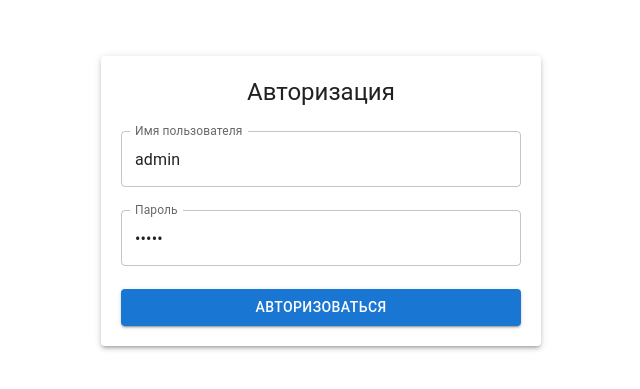
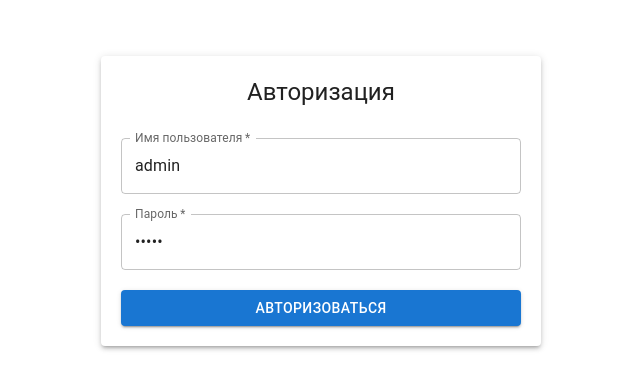
Before and after one commit to 0chuhh/help-desk-frontend, a React (Create React App) app: page /login in a window 1280 px wide. Shown: the part 199-588 px from the top of the page, without its empty margins (319-959 px from the left). Built offline with nearby package versions, Linux system fonts and the light colour scheme; what quill-magic-url would draw is missing.

Commit message:
(fix) navigate if user authentificated (add) error text on auth rejection

```diff
--- a/src/pages/login.tsx
+++ b/src/pages/login.tsx
@@ -1,65 +1,87 @@
-import {Button, Paper, Typography} from '@mui/material'
-import CustomInput from 'component/ui/custom-input'
-import Gap from 'component/ui/gap'
-import {useAppDispatch} from 'hooks/redux'
-import React, {useState} from 'react'
-import {useNavigate} from 'react-router'
-import {signInUser} from 'store/reducers/user/ActionAuth'
+import { Button, Paper, Typography } from "@mui/material";
+import CustomInput from "component/ui/custom-input";
+import Gap from "component/ui/gap";
+import { useAppDispatch, useAppSelector } from "hooks/redux";
+import React, { useEffect, useState } from "react";
+import { useNavigate } from "react-router";
+import { signInUser } from "store/reducers/user/ActionAuth";
 
 function Login() {
-    const dispatch = useAppDispatch()
-    const navigate = useNavigate()
+    const {user,error} = useAppSelector(state=>state.userReducer)
+  const dispatch = useAppDispatch();
+  const navigate = useNavigate();
 
-    const [login, setLogin] = useState<string>('admin')
-    const [password, setPassword] = useState<string>('admin')
+  const [login, setLogin] = useState<string>("admin");
+  const [password, setPassword] = useState<string>("admin");
 
-    const signIn = () => {
-        dispatch(signInUser(login, password)).then(()=>{
-            navigate('/')
-        })
-    }
+  const signIn: React.FormEventHandler<HTMLFormElement> = (event) => {
+    event.preventDefault();
+    dispatch(signInUser(login, password))
+  };
+
+  useEffect(()=>{
+    if(user) navigate("/");
+  },[user])
 
   return (
-        <div style={{
-            width: '100%',
-            height: '100%',
-            display: 'flex',
-            justifyContent: 'center',
-            alignItems: 'center'
+    <div
+      style={{
+        width: "100%",
+        height: "100%",
+        display: "flex",
+        justifyContent: "center",
+        alignItems: "center",
+      }}
+    >
+      <Paper
+        elevation={3}
+        style={{
+          minHeight: "250px",
+          maxWidth: "400px",
+          width: "100%",
+          display: "flex",
+          justifyContent: "space-between",
+          alignItems: "center",
+          flexDirection: "column",
+          gap: "20px",
+          padding: "20px",
+        }}
+      >
+        <Typography variant={"h5"}>Авторизация</Typography>
+
+        <form onSubmit={signIn} style={{
+          display: "flex",
+          width:'100%',
+          justifyContent: "space-between",
+          alignItems: "center",
+          flexDirection: "column",
+          gap: "20px",
         }}>
-            <Paper elevation={3} style={{
-                maxHeight: '250px',
-                maxWidth: '400px',
-                width: '100%',
-                height: '100%',
-                display: 'flex',
-                justifyContent: 'space-between',
-                alignItems: 'center',
-                flexDirection: 'column',
-                gap: '20px',
-                padding: '20px',
-            }}>
-                <Typography variant={'h5'}>
-                    Авторизация
-                </Typography>
             <CustomInput
           fullWidth
-                    label='Имя пользователя'
+          required
+          label="Имя пользователя"
+          error={error.length>0}
           onChange={(e) => setLogin(e.target.value)}
           value={login}
         />
           <CustomInput
+            required
             fullWidth
-                    label='Пароль'
-                    type='password'
+            label="Пароль"
+            type="password"
             value={password}
+            error={error.length>0}
+            helperText={error.length>0 && 'Логин или пароль введены неверны'}
             onChange={(e) => setPassword(e.target.value)}
           />
-                <Button onClick={signIn} fullWidth variant='contained'>Авторизоваться</Button>
+          <Button type="submit" fullWidth variant="contained">
+            Авторизоваться
+          </Button>
+        </form>
       </Paper>
     </div>
-
-    )
+  );
 }
 
-export default Login
+export default Login;
```
Lines whose indentation alone changed are shown as unchanged.
